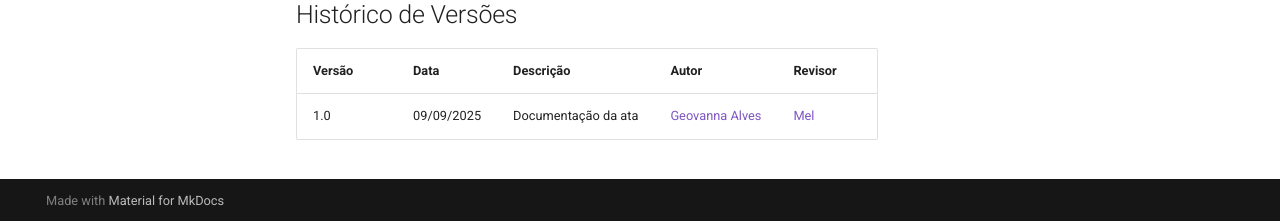
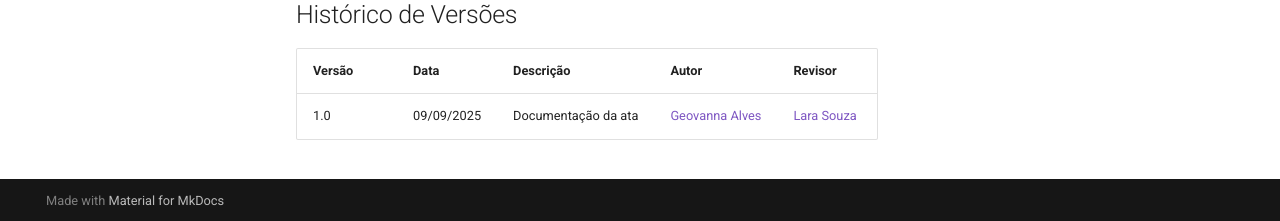
Before and after one commit to Requisitos-de-Software/2025.2-Grupo05, an MkDocs documentation site: the page built from docs/Atas/ata06-09.md, in a window 1280 px wide and 900 px high, scrolled down 707 px. Shown: the part 676-897 px from the top of the window. Built offline with MkDocs 1.6.1 and Material for MkDocs 9.7.7, drawn with Linux system fonts in a browser that asks for light colours; comment, search, counter and statistics services are not loaded.

Commit message:
Update ata06-09.md

```diff
--- a/docs/Atas/ata06-09.md
+++ b/docs/Atas/ata06-09.md
@@ -38,4 +38,4 @@ Será realizada no dia 07/09/2025, às 20h.
 
 | Versão | Data       | Descrição               | Autor                                                     | Revisor                                                 |
 |--------|------------|------------------------|-----------------------------------------------------------|--------------------------------------------------------|
-| 1.0    | 09/09/2025 | Documentação da ata     | [Geovanna Alves](https://github.com/GeovannaUmbelino)     | [Mel](https://github.com/mel14-hub)                  |
+| 1.0    | 09/09/2025 | Documentação da ata     | [Geovanna Alves](https://github.com/GeovannaUmbelino)     | [Lara Souza](https://github.com/mel14-hub)                  |
```
